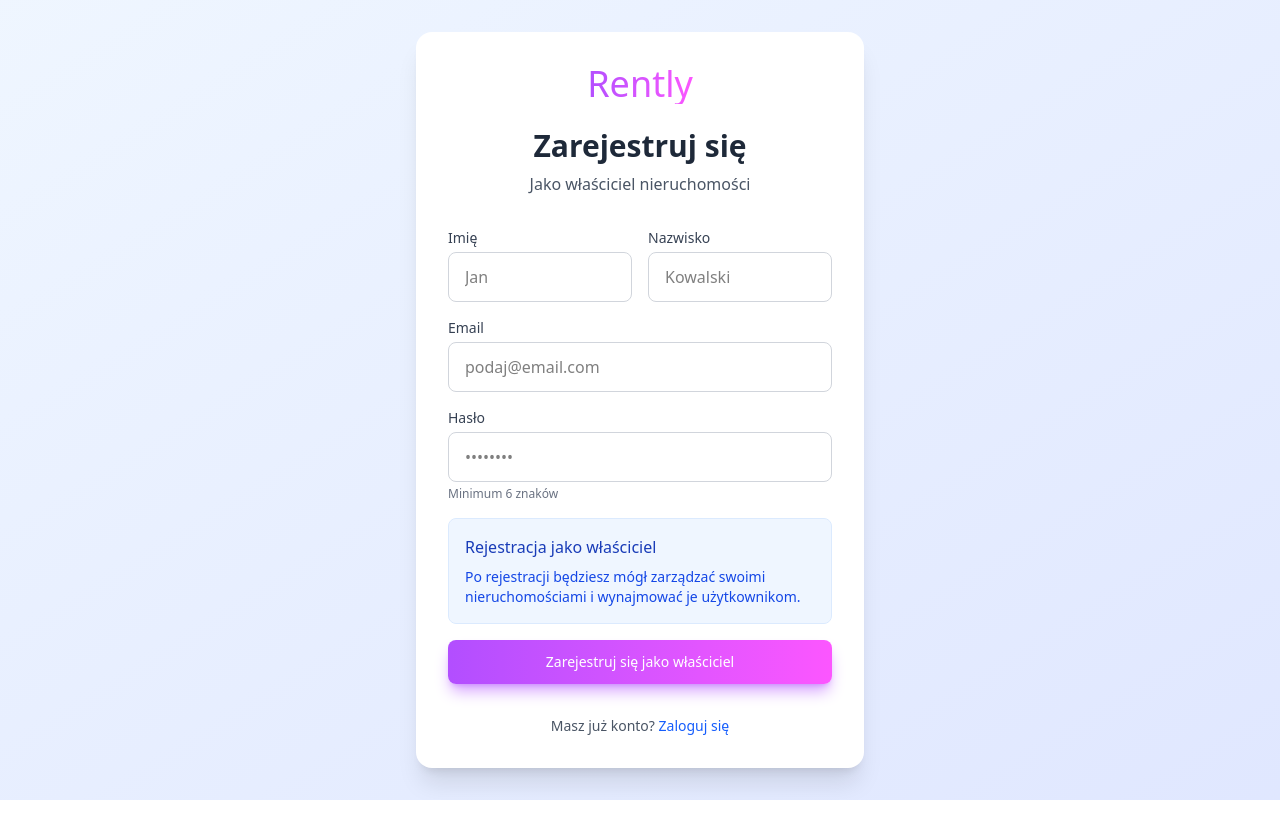
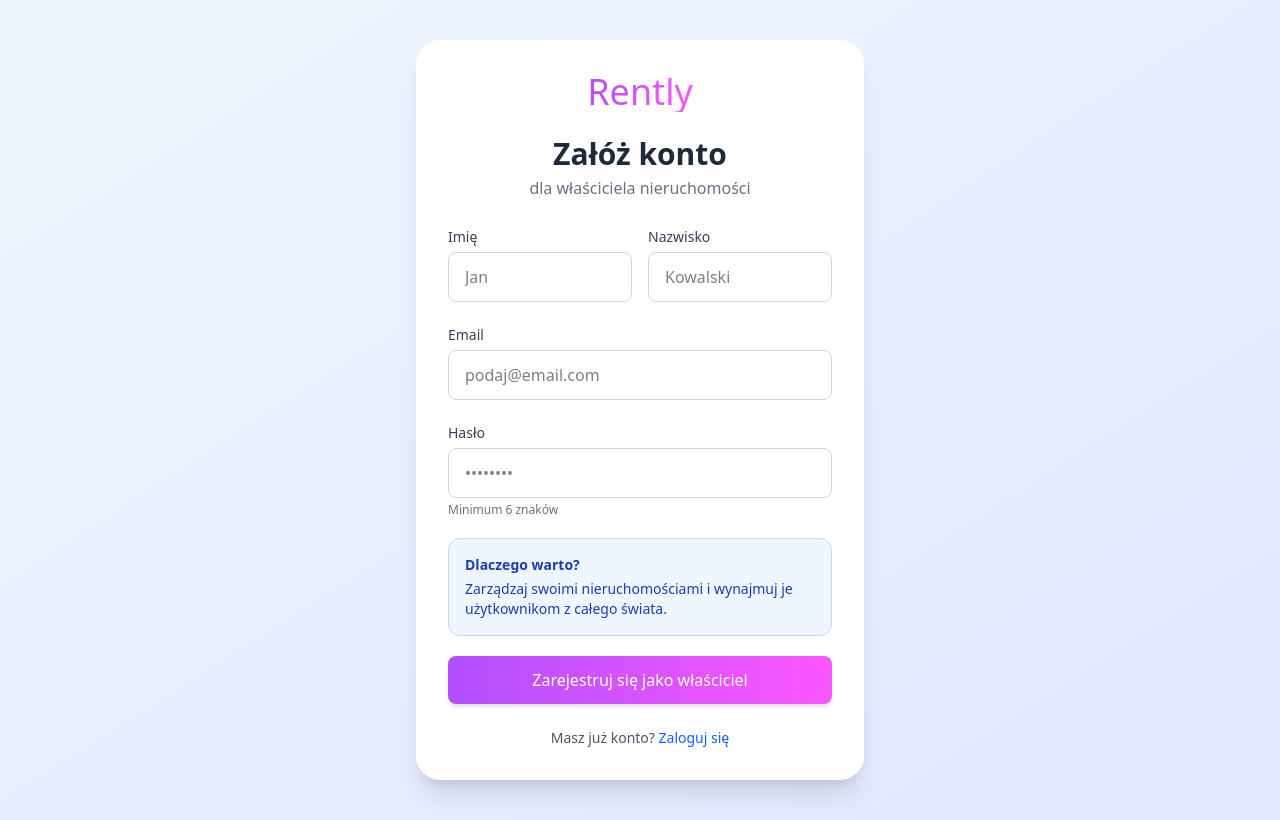
Before and after one commit to dawidJarosinski/rently, a React (Vite) app in the folder rently-frontend/: page /register-host in a window 1280 px wide. Built offline with nearby package versions, Linux system fonts and the light colour scheme.

Commit message:
change PropertyDetailspage and RegisterHostPage

```diff
--- a/rently-frontend/src/component/Navbar.tsx
+++ b/rently-frontend/src/component/Navbar.tsx
@@ -17,12 +17,10 @@ const Navbar = () => {
 
   return (
     <nav className="w-full px-6 py-4 bg-white shadow-md flex items-center justify-between">
-      {/* Logo */}
       <Link to="/">
         <Logo />
       </Link>
 
-      {/* Right section */}
       {!user ? (
         <div className="flex gap-3 flex-wrap justify-center items-center">
           <Link to="/register-host">
@@ -30,7 +28,7 @@ const Navbar = () => {
               Start renting your house
             </button>
           </Link>
-          <Link to="/register/user">
+          <Link to="/register">
             <button className="text-white bg-gradient-to-r from-[#B24EFF] to-[#FC56FF] hover:brightness-110 focus:ring-4 focus:outline-none focus:ring-purple-300 font-medium rounded-full text-sm px-5 py-2.5 transition shadow">
               Sign Up
             </button>
@@ -43,7 +41,7 @@ const Navbar = () => {
         </div>
       ) : (
         <div className="relative flex items-center gap-4">
-          {/* Avatar Dropdown */}
+
           <button
             onClick={toggleDropdown}
             className="text-gray-600 hover:text-purple-600 text-2xl transition"
@@ -51,7 +49,6 @@ const Navbar = () => {
             <FaUserCircle />
           </button>
 
-          {/* Logout */}
           <button
             onClick={handleLogout}
             className="text-white bg-gradient-to-r from-[#B24EFF] to-[#FC56FF] hover:brightness-110 focus:ring-4 focus:outline-none focus:ring-purple-300 font-medium rounded-full text-sm px-5 py-2.5 transition shadow"
--- a/rently-frontend/src/pages/PropertyDetailsPage.tsx
+++ b/rently-frontend/src/pages/PropertyDetailsPage.tsx
@@ -11,7 +11,6 @@ const PropertyDetailsPage = () => {
   const [property, setProperty] = useState<PropertyResponse | null>(null);
   const [images, setImages] = useState<string[]>([]);
   const [index, setIndex] = useState(0);
-
   const [checkIn, setCheckIn] = useState("");
   const [checkOut, setCheckOut] = useState("");
   const [guests, setGuests] = useState<GuestResponse[]>([]);
@@ -28,14 +27,12 @@ const PropertyDetailsPage = () => {
       try {
         const res = await api.get<PropertyResponse>(`/properties/${id}`);
         const backendUrl = "http://localhost:8080";
-
         const prop = {
           ...res.data,
           images: res.data.images.map((path) =>
             path.startsWith("http") ? path : `${backendUrl}${path}`
           ),
         };
-
         setProperty(prop);
         setImages(prop.images);
       } catch (err) {
@@ -56,9 +53,7 @@ const PropertyDetailsPage = () => {
       }
     };
 
-    if (id) {
-      fetchRatings();
-    }
+    if (id) fetchRatings();
   }, [id]);
 
   useEffect(() => {
@@ -66,11 +61,7 @@ const PropertyDetailsPage = () => {
       const start = new Date(checkIn);
       const end = new Date(checkOut);
       const diff = Math.ceil((end.getTime() - start.getTime()) / (1000 * 60 * 60 * 24));
-      if (diff > 0) {
-        setFinalPrice(diff * property.pricePerNight);
-      } else {
-        setFinalPrice(null);
-      }
+      setFinalPrice(diff > 0 ? diff * property.pricePerNight : null);
     } else {
       setFinalPrice(null);
     }
@@ -79,7 +70,6 @@ const PropertyDetailsPage = () => {
   useEffect(() => {
     const checkInFromQuery = searchParams.get("checkIn");
     const checkOutFromQuery = searchParams.get("checkOut");
-
     if (checkInFromQuery) setCheckIn(checkInFromQuery);
     if (checkOutFromQuery) setCheckOut(checkOutFromQuery);
   }, [searchParams]);
@@ -100,12 +90,7 @@ const PropertyDetailsPage = () => {
     if (!checkIn || !checkOut || !property) return;
 
     try {
-      const payload = {
-        checkIn,
-        checkOut,
-        guests
-      };
-
+      const payload = { checkIn, checkOut, guests };
       const res = await api.post<BookingResponse>(`/properties/${property.id}/bookings`, payload);
       setBookingResponse(res.data);
       setError("");
@@ -122,13 +107,15 @@ const PropertyDetailsPage = () => {
 
       <div className="flex flex-col md:flex-row gap-6 p-6 min-h-[400px] bg-white">
         <div className="w-full md:w-[65%] max-w-5xl mx-auto space-y-6">
-        <div className="flex flex-col sm:flex-row sm:items-center sm:justify-between text-center sm:text-left gap-2">
+          <div className="flex flex-col sm:flex-row sm:items-center sm:justify-between gap-2">
             <div>
               <h2 className="text-3xl font-bold text-pink-600">{property.name}</h2>
               <p className="text-sm text-purple-500">{property.address.city}</p>
             </div>
-          <div className="flex items-center justify-center sm:justify-end text-yellow-500">
-            <span className="text-xl font-semibold mr-1">{property.averageRate?.toFixed(1) ?? "–"}</span>
+            <div className="flex items-center text-yellow-500">
+              <span className="text-xl font-semibold mr-1">
+                {property.averageRate?.toFixed(1) ?? "–"}
+              </span>
               <span className="text-sm">★</span>
             </div>
           </div>
@@ -138,7 +125,7 @@ const PropertyDetailsPage = () => {
               <img
                 src={images[index]}
                 alt="property"
-              className="w-full h-full object-cover transition duration-300 ease-in-out"
+                className="w-full h-full object-cover transition duration-300"
               />
             )}
             <button
@@ -161,7 +148,7 @@ const PropertyDetailsPage = () => {
                 key={i}
                 className={`h-2 w-2 rounded-full border border-pink-500 ${
                   i === index ? "bg-pink-500" : "bg-purple-400"
-              } transition-transform scale-100 cursor-pointer`}
+                } cursor-pointer`}
                 onClick={() => setIndex(i)}
               />
             ))}
--- a/rently-frontend/src/pages/RegisterHost.tsx
+++ b/rently-frontend/src/pages/RegisterHost.tsx
@@ -45,29 +45,27 @@ const RegisterHostPage = () => {
   };
 
   return (
-    <div className="min-h-screen bg-gradient-to-br from-blue-50 to-indigo-100 flex items-center justify-center p-4">
+    <div className="min-h-screen bg-gradient-to-br from-blue-50 to-indigo-100 flex items-center justify-center px-4 py-10">
       <div className="w-full max-w-md">
-        <div className="bg-white rounded-2xl shadow-xl overflow-hidden">
+        <div className="bg-white rounded-3xl shadow-xl overflow-hidden">
           <div className="p-8">
             <div className="flex justify-center mb-6">
               <Logo />
             </div>
 
-            <h2 className="text-3xl font-bold text-center text-gray-800 mb-2">Zarejestruj się</h2>
-            <p className="text-gray-600 text-center mb-8">Jako właściciel nieruchomości</p>
+            <h2 className="text-3xl font-bold text-center text-gray-800 mb-1">Załóż konto</h2>
+            <p className="text-gray-500 text-center mb-6">dla właściciela nieruchomości</p>
 
             {error && (
-              <div className="mb-4 p-3 bg-red-50 text-red-600 rounded-lg text-sm">
+              <div className="mb-4 p-3 bg-red-50 text-red-600 rounded-lg text-sm border border-red-200">
                 {error}
               </div>
             )}
 
-            <form onSubmit={handleSubmit} className="space-y-4">
+            <form onSubmit={handleSubmit} className="space-y-5">
               <div className="grid grid-cols-2 gap-4">
                 <div>
-                  <label htmlFor="firstName" className="block text-sm font-medium text-gray-700 mb-1">
-                    Imię
-                  </label>
+                  <label htmlFor="firstName" className="text-sm font-medium text-gray-700">Imię</label>
                   <input
                     id="firstName"
                     type="text"
@@ -75,14 +73,12 @@ const RegisterHostPage = () => {
                     placeholder="Jan"
                     value={formData.firstName}
                     onChange={handleChange}
-                    className="w-full px-4 py-3 rounded-lg border border-gray-300 focus:border-blue-500 focus:ring-2 focus:ring-blue-200 transition duration-200"
+                    className="w-full mt-1 px-4 py-3 rounded-lg border border-gray-300 focus:ring-2 focus:ring-blue-200 focus:outline-none"
                     required
                   />
                 </div>
                 <div>
-                  <label htmlFor="lastName" className="block text-sm font-medium text-gray-700 mb-1">
-                    Nazwisko
-                  </label>
+                  <label htmlFor="lastName" className="text-sm font-medium text-gray-700">Nazwisko</label>
                   <input
                     id="lastName"
                     type="text"
@@ -90,16 +86,14 @@ const RegisterHostPage = () => {
                     placeholder="Kowalski"
                     value={formData.lastName}
                     onChange={handleChange}
-                    className="w-full px-4 py-3 rounded-lg border border-gray-300 focus:border-blue-500 focus:ring-2 focus:ring-blue-200 transition duration-200"
+                    className="w-full mt-1 px-4 py-3 rounded-lg border border-gray-300 focus:ring-2 focus:ring-blue-200 focus:outline-none"
                     required
                   />
                 </div>
               </div>
 
               <div>
-                <label htmlFor="email" className="block text-sm font-medium text-gray-700 mb-1">
-                  Email
-                </label>
+                <label htmlFor="email" className="text-sm font-medium text-gray-700">Email</label>
                 <input
                   id="email"
                   type="email"
@@ -107,15 +101,13 @@ const RegisterHostPage = () => {
                   placeholder="podaj@email.com"
                   value={formData.email}
                   onChange={handleChange}
-                  className="w-full px-4 py-3 rounded-lg border border-gray-300 focus:border-blue-500 focus:ring-2 focus:ring-blue-200 transition duration-200"
+                  className="w-full mt-1 px-4 py-3 rounded-lg border border-gray-300 focus:ring-2 focus:ring-blue-200 focus:outline-none"
                   required
                 />
               </div>
 
               <div>
-                <label htmlFor="password" className="block text-sm font-medium text-gray-700 mb-1">
-                  Hasło
-                </label>
+                <label htmlFor="password" className="text-sm font-medium text-gray-700">Hasło</label>
                 <input
                   id="password"
                   type="password"
@@ -123,32 +115,34 @@ const RegisterHostPage = () => {
                   placeholder="••••••••"
                   value={formData.password}
                   onChange={handleChange}
-                  className="w-full px-4 py-3 rounded-lg border border-gray-300 focus:border-blue-500 focus:ring-2 focus:ring-blue-200 transition duration-200"
+                  className="w-full mt-1 px-4 py-3 rounded-lg border border-gray-300 focus:ring-2 focus:ring-blue-200 focus:outline-none"
                   required
                   minLength={6}
                 />
                 <p className="mt-1 text-xs text-gray-500">Minimum 6 znaków</p>
               </div>
 
-              <div className="bg-blue-50 p-4 rounded-lg border border-blue-100">
-                <h3 className="font-medium text-blue-800 mb-2">Rejestracja jako właściciel</h3>
-                <p className="text-sm text-blue-700">
-                  Po rejestracji będziesz mógł zarządzać swoimi nieruchomościami i wynajmować je użytkownikom.
-                </p>
+              <div className="bg-blue-50 p-4 rounded-xl border border-blue-200 text-sm text-blue-800">
+                <h3 className="font-semibold mb-1">Dlaczego warto?</h3>
+                <p>Zarządzaj swoimi nieruchomościami i wynajmuj je użytkownikom z całego świata.</p>
               </div>
 
               <button
                 type="submit"
                 disabled={isLoading}
-                className={`w-full py-3 px-4 text-white bg-gradient-to-r from-[#B24EFF] to-[#FC56FF] hover:bg-gradient-to-br focus:ring-4 focus:outline-none focus:ring-purple-300 shadow-lg shadow-purple-500/50 font-medium rounded-lg text-sm text-center me-2 mb-2 ${
+                className={`w-full py-3 text-white bg-gradient-to-r from-[#B24EFF] to-[#FC56FF] hover:bg-gradient-to-br font-medium rounded-lg shadow-md transition ${
                   isLoading ? "opacity-70 cursor-not-allowed" : ""
                 }`}
               >
                 {isLoading ? (
-                  <span className="flex items-center justify-center">
-                    <svg className="animate-spin -ml-1 mr-2 h-4 w-4 text-white" xmlns="http://www.w3.org/2000/svg" fill="none" viewBox="0 0 24 24">
-                      <circle className="opacity-25" cx="12" cy="12" r="10" stroke="currentColor" strokeWidth="4"></circle>
-                      <path className="opacity-75" fill="currentColor" d="M4 12a8 8 0 018-8V0C5.373 0 0 5.373 0 12h4zm2 5.291A7.962 7.962 0 014 12H0c0 3.042 1.135 5.824 3 7.938l3-2.647z"></path>
+                  <span className="flex justify-center items-center gap-2">
+                    <svg className="animate-spin h-4 w-4 text-white" viewBox="0 0 24 24">
+                      <circle className="opacity-25" cx="12" cy="12" r="10" stroke="currentColor" strokeWidth="4" />
+                      <path
+                        className="opacity-75"
+                        fill="currentColor"
+                        d="M4 12a8 8 0 018-8V0C5.4 0 0 5.4 0 12h4z"
+                      />
                     </svg>
                     Rejestracja...
                   </span>
@@ -158,10 +152,10 @@ const RegisterHostPage = () => {
               </button>
             </form>
 
-            <div className="mt-6 text-center">
-              <p className="text-sm text-gray-600">
+            <div className="mt-6 text-center text-sm">
+              <p className="text-gray-600">
                 Masz już konto?{" "}
-                <a href="/login" className="text-blue-600 hover:text-blue-800 font-medium">
+                <a href="/login" className="text-blue-600 hover:underline font-medium">
                   Zaloguj się
                 </a>
               </p>
```
Lines whose indentation alone changed are shown as unchanged.
